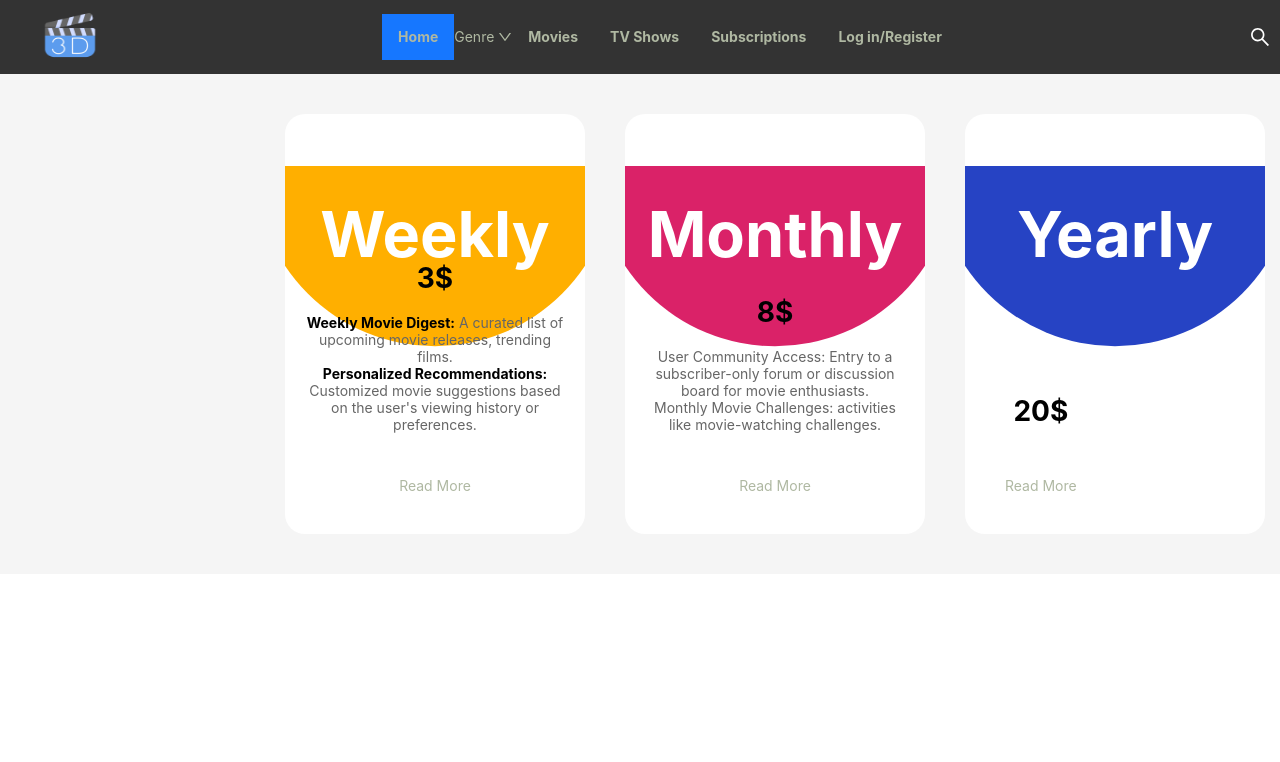
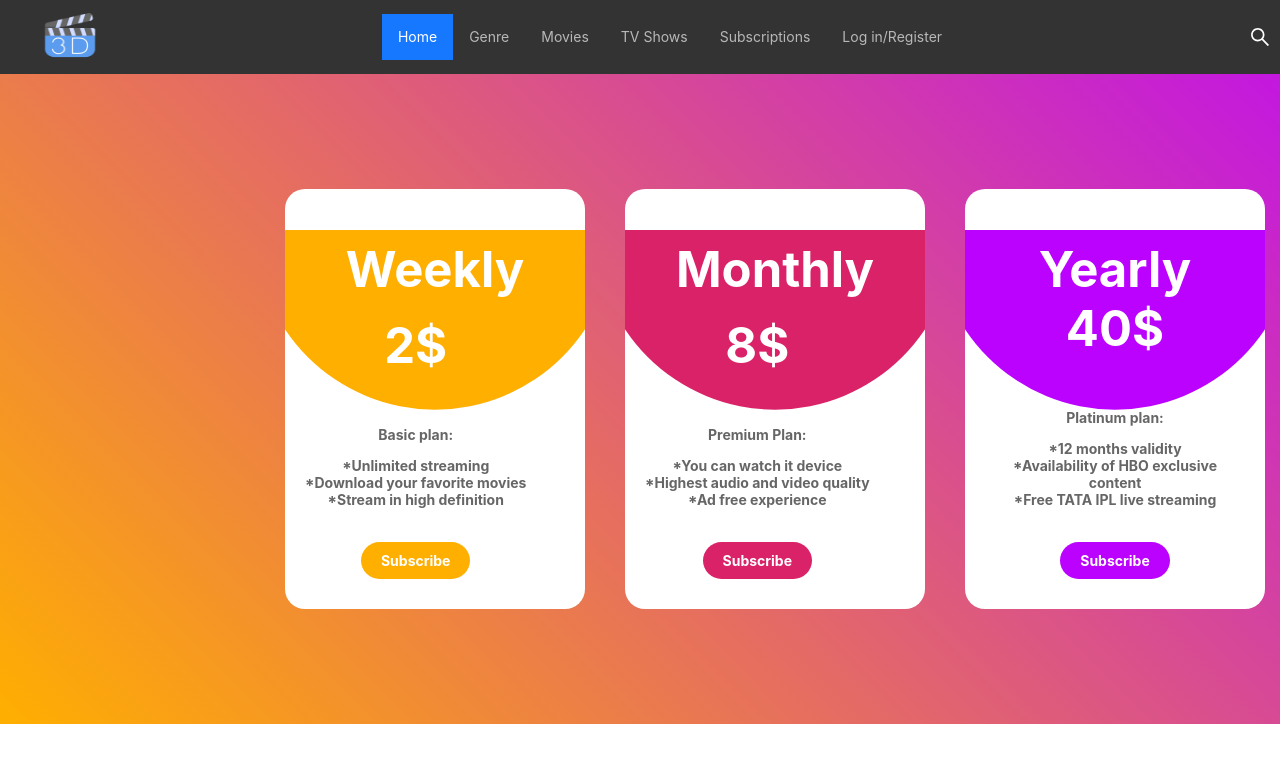
Before and after one commit to ibrahimMohs/Final-React-Project, a React (Create React App) app: page /subscriptions in a window 1280 px wide. Shown: the top 762 px of the page. Built offline with nearby package versions, Linux system fonts and the light colour scheme.

Commit message:
subscribtion ,header style

```diff
--- a/src/components/GenreMovies/GenreMovies.scss
+++ b/src/components/GenreMovies/GenreMovies.scss
@@ -32,3 +32,6 @@ $font-family: 'Playfair Display', serif;
       height: 30px;
     }
 }
+a{
+  font-weight: bold;
+}
--- a/src/components/Header/Header.scss
+++ b/src/components/Header/Header.scss
@@ -5,6 +5,9 @@
   padding: 10px;
   background-color: #333;
   color: white;
+
+a {
+    color: white !important;
 }
 
   .header-center {
@@ -12,8 +15,8 @@
     justify-content: center;
   }
 
-.header nav,
-.header-menu  {
+  nav,
+  .header-menu {
     flex-grow: 1;
     flex-shrink: 0;
     justify-content: center;
@@ -42,8 +45,8 @@
     cursor: pointer;
     margin-left: 10px;
   }
-.icon:hover{
-    background-color:violet;
+  .icon:hover {
+    background-color: violet;
   }
   .search-input {
     margin-left: 10px;
@@ -57,7 +60,7 @@
     color: black;
     border: 1px solid #ccc;
     border-radius: 4px;
-    box-shadow: 0 2px 8px rgba(0,0,0,0.15);
+    box-shadow: 0 2px 8px rgba(0, 0, 0, 0.15);
     padding: 10px;
     width: 300px;
     z-index: 100;
@@ -67,18 +70,13 @@
     display: none;
   }
 
-.header-logo{
-
-    img{
+  .header-logo {
+    img {
       width: 60px;
       height: 50px;
       margin-left: 30px;
     }
   }
-
-.header {
-
-
 
   .header-drawer-button {
     display: none;
@@ -87,7 +85,6 @@
   .header-menu {
     display: flex;
   }
-
 
   @media screen and (max-width: 768px) {
     .header-drawer-button {
@@ -100,28 +97,23 @@
   }
 }
 
-
-nav{
+nav {
   display: flex;
   align-items: center;
   justify-content: space-between;
   margin-left: auto !important;
   margin-right: auto !important;
 
-    ul{
+  ul {
     display: flex;
     background: none !important;
   }
 
-    .header-tools{
+  .header-tools {
     display: flex;
-
   }
 }
 
-main{
+main {
   padding: 0px !important;
 }
-a{
-    color: #afb8a2 !important;
-}
--- a/src/components/Header/Header.tsx
+++ b/src/components/Header/Header.tsx
@@ -1,5 +1,5 @@
 import './Header.scss';
-import { Badge, Button, Drawer, Dropdown, Input, Menu } from 'antd';
+import { Badge, Button, Drawer, Dropdown, Input, Menu, MenuProps } from 'antd';
 import { BellOutlined, DownOutlined, MenuOutlined, SearchOutlined } from '@ant-design/icons';
 import { Link, useNavigate } from 'react-router-dom';
 import { User } from '../../models/user';
@@ -9,7 +9,7 @@ import logo from '../../assets/images/logo.png';
 interface MenuItem {
   key: string;
   label: string;
-  path: string;
+  children?: MenuItem[];
 }
 
 type HeaderProps = {
@@ -22,23 +22,90 @@ export const Header = (props: HeaderProps) => {
   const [drawerVisible, setDrawerVisible] = useState(false);
   const navigate = useNavigate();
 
-  const menuItems: MenuItem[] = props.userInfo
-    ? [
-        { key: '/', label: 'Home', path: '/' },
-        { key: '1', label: 'Genre', path: '/genre' },
-        { key: '2', label: 'Movies', path: '/movies' },
-        { key: '3', label: 'TV Shows', path: '/tv-shows' },
-        { key: '4', label: 'Subscriptions', path: '/subscriptions' },
-        // { key: "5", label: "Log in/Register", path: "/login-register" },
-      ]
-    : [
-        { key: '/', label: 'Home', path: '/' },
-        { key: '1', label: 'Genre', path: '/genre' },
-        { key: '2', label: 'Movies', path: '/movies' },
-        { key: '3', label: 'TV Shows', path: '/tv-shows' },
-        { key: '4', label: 'Subscriptions', path: '/subscriptions' },
-        { key: '5', label: 'Log in/Register', path: '/login-register' },
+  const menuItems: MenuItem[] = [
+    { key: '/', label: 'Home' },
+    {
+      key: 'SubMenu',
+      label: 'Genre',
+      children: [
+        {
+          label: 'Action',
+          key: '/genre/Action',
+        },
+        {
+          label: 'Adventure',
+          key: '/genre/Adventure',
+        },
+        {
+          label: 'Animation',
+          key: '/genre/Animation',
+        },
+        {
+          label: 'Comedy',
+          key: '/genre/Comedy',
+        },
+        {
+          label: 'Drama',
+          key: '/genre/Drama',
+        },
+        {
+          label: 'Romance',
+          key: '/genre/Romance',
+        },
+        {
+          label: 'War',
+          key: '/genre/War',
+        },
+        {
+          label: 'Crime',
+          key: '/genre/Crime',
+        },
+        {
+          label: 'Documentary',
+          key: '/genre/Documentary',
+        },
+        {
+          label: 'Family',
+          key: '/genre/Family',
+        },
+        {
+          label: 'History',
+          key: '/genre/History',
+        },
+        {
+          label: 'Horror',
+          key: '/genre/Horror',
+        },
+        {
+          label: 'Thriller',
+          key: '/genre/Thriller',
+        },
+        {
+          label: 'Science Fiction',
+          key: '/genre/Science Fiction',
+        },
+        {
+          label: 'Music',
+          key: '/genre/Music',
+        },
+        {
+          label: 'Western',
+          key: '/genre/Western',
+        },
+      ],
+    },
+    { key: '/movies', label: 'Movies' },
+    { key: '/tv-shows', label: 'TV Shows' },
+    { key: '/subscriptions', label: 'Subscriptions' },
   ];
+
+  if (!props.userInfo) {
+    menuItems.push({ key: '/login-register', label: 'Log in/Register' });
+  }
+
+  const onClick: MenuProps['onClick'] = (e) => {
+    navigate(e.key);
+  };
 
   const onSearch = (value: string) => {
     if (value.trim()) {
@@ -52,18 +119,8 @@ export const Header = (props: HeaderProps) => {
     setDrawerVisible(!drawerVisible);
   };
 
-  // This function should only be declared once
-  const handleMenuClick = (e: any) => {
-    const menuItem = menuItems.find((item) => item.key === e.key);
-    if (menuItem) {
-      navigate(menuItem.path);
-    } else {
-      navigate(`/genre/${e.key}`);
-    }
-  };
-
   const genreMenu = (
-    <Menu onClick={handleMenuClick}>
+    <Menu>
       {/* Use genre names as keys or any other identifier you've set for genres */}
       <Menu.Item key="Action">Action</Menu.Item>
       <Menu.Item key="Adventure">Adventure</Menu.Item>
@@ -87,24 +144,6 @@ export const Header = (props: HeaderProps) => {
     </Menu>
   );
 
-  // This map should be placed directly where you are going to use it
-  const menuItemsComponents = menuItems.map((item) => {
-    if (item.label === 'Genre') {
-      return (
-        <Dropdown overlay={genreMenu} trigger={['click']} key={item.key}>
-          <a href="/" className="ant-dropdown-link" onClick={(e) => e.preventDefault()}>
-            Genre <DownOutlined />
-          </a>
-        </Dropdown>
-      );
-    }
-    return (
-      <Menu.Item key={item.key}>
-        <Link to={item.path}>{item.label}</Link>
-      </Menu.Item>
-    );
-  });
-
   return (
     <header className="header">
       <Link to="/" className="header-logo">
@@ -116,45 +155,24 @@ export const Header = (props: HeaderProps) => {
       </Button>
 
       <Drawer title="Menu" placement="right" closable={true} onClose={toggleDrawer} open={drawerVisible}>
-        {props.userInfo && (
-          <Menu theme="dark" mode="horizontal" defaultSelectedKeys={['/']} className="header-menu">
-            {menuItemsComponents}
-          </Menu>
-        )}
+        <Menu theme="dark" mode="vertical" defaultSelectedKeys={['/']} className="header-menu" items={menuItems} />
       </Drawer>
 
-      {props.userInfo ? (
       <nav>
-          <Menu theme="dark" mode="horizontal" defaultSelectedKeys={['/']} className="header-menu">
-            {menuItemsComponents}
-          </Menu>
+        <Menu theme="dark" onClick={onClick} mode="horizontal" defaultSelectedKeys={['/']} className="header-menu" items={menuItems} />
 
         <div className="header-tools">
           {searchActive && (
             <Input placeholder="Search" onPressEnter={(e) => onSearch(e.currentTarget.value)} onBlur={() => setSearchActive(false)} autoFocus />
           )}
           <SearchOutlined onClick={toggleSearch} className="icon search-icon" />
+          {props.userInfo && (
             <Badge count={notificationCount}>
               <BellOutlined className="icon notification-icon" />
             </Badge>
+          )}
         </div>
       </nav>
-      ) : (
-        <>
-          <nav>
-            <Menu theme="dark" mode="horizontal" defaultSelectedKeys={['/']} className="header-menu">
-              {menuItemsComponents}
-            </Menu>
-
-            <div className="header-tools">
-              {searchActive && (
-                <Input placeholder="Search" onPressEnter={(e) => onSearch(e.currentTarget.value)} onBlur={() => setSearchActive(false)} autoFocus />
-              )}
-              <SearchOutlined onClick={toggleSearch} className="icon search-icon" />
-            </div>
-          </nav>
-        </>
-      )}
     </header>
   );
 };
--- a/src/components/MovieDetails/MovieDetails.scss
+++ b/src/components/MovieDetails/MovieDetails.scss
@@ -24,6 +24,9 @@ $font-family: 'Playfair Display', serif;
     p{
         color: white;
     }
+    a{
+        color: white;
+    }
 
 }
 .movie-img{
--- a/src/components/MovieList/MovieList.scss
+++ b/src/components/MovieList/MovieList.scss
@@ -55,3 +55,6 @@ $font-family: 'Playfair Display', serif;
     margin-top: 10px;
   }
 }
+a{
+  color: white !important;
+}
--- a/src/components/Subscription/Subscription.scss
+++ b/src/components/Subscription/Subscription.scss
@@ -2,11 +2,14 @@
 .container{
     position:relative;
     width: 1550px;
+    height: 650px;
     padding: 20px;
     display: flex;
     justify-content: center;
     align-items: center;
     flex-wrap: wrap;
+    background: linear-gradient(45deg,#ffaf00, #bb02ff);
+
 
     .card{
         position: relative;
@@ -21,15 +24,11 @@
     }
 
 }
-.container:hover .card{
+
+.container .card.blured {
     filter: blur(20px);
     transform: scale(.9);
     opacity: .5;
-}
-.container .card:hover{
-    filter: blur(0);
-    transform: scale(1);
-    opacity: 1;
 }
 
 .container .card:hover .circle {
@@ -61,8 +60,8 @@
 
 .container .card h2 {
     color: #fff;
-    font-size: 4.5em;
-    padding: 30px 0;
+    font-size: 3.5em;
+    padding: 10px 0;
 
 };
 
@@ -75,7 +74,7 @@
 
 .container .card .content p {
     color: #666;
-    transition: 5s ease-in-out;
+    transition: 2s ease-in-out;
 }
 
 .container .card .content a {
@@ -85,21 +84,41 @@
     text-decoration: none;
     margin-top: 20px;
     transition: .8s ease-in-out;
+    color: white;
 };
 
+.container .card .content a {
+    color: white;
+}
+
 .container .card:nth-child(1) .circle,
-.container .card:nth-child(1).content a {
+.container .card:nth-child(1) .content a {
     background: #ffaf00;
 }
 
+.container .card:nth-child(1):hover .content a {
+    background: rgb(13, 14, 18);
+    color: #ffaf00;
+}
+
 .container .card:nth-child(2) .circle,
-.container .card:nth-child(2).content a {
+.container .card:nth-child(2) .content a {
      background: #da2268;
 }
 
-.container .card:nth-child(3).circle,
-.container .card:nth-child(3).content a {
+.container .card:nth-child(2):hover .content a {
+    background: rgb(13, 14, 18);
+    color: #da2268;
+}
+
+.container .card:nth-child(3) .circle,
+.container .card:nth-child(3) .content a {
      background: #bb02ff;
+}
+
+.container .card:nth-child(3):hover .content a {
+    background: rgb(13, 14, 18);
+    color: #bb02ff;
 }
 
 @keyframes colorChange {
@@ -121,7 +140,10 @@
     }
 };
 
-span{
-    color: black;
+.subp{
+    color: rgb(17, 16, 16);
     font-weight: bold;
 }
+subscribe-btn{
+    color: black;
+}
--- a/src/components/Subscription/Subscription.tsx
+++ b/src/components/Subscription/Subscription.tsx
@@ -1,47 +1,83 @@
 /* eslint-disable jsx-a11y/anchor-is-valid */
 import './Subscription.scss';
-import React from 'react';
+import React, { useState } from 'react';
 
 const Subscription = () => {
+  const [card1Blured, setCard1Blured] = useState(false);
+  const [card2Blured, setCard2Blured] = useState(false);
+  const [card3Blured, setCard3Blured] = useState(false);
+
+  const handleOnMouseEnter = (index: number) => {
+    switch (index) {
+      case 1:
+        setCard1Blured(false);
+        setCard2Blured(true);
+        setCard3Blured(true);
+        break;
+      case 2:
+        setCard1Blured(true);
+        setCard2Blured(false);
+        setCard3Blured(true);
+        break;
+      case 3:
+        setCard1Blured(true);
+        setCard2Blured(true);
+        setCard3Blured(false);
+        break;
+    }
+  };
+
+  const handleMouseOut = () => {
+    setCard1Blured(false);
+    setCard2Blured(false);
+    setCard3Blured(false);
+  };
+
   return (
     <>
       <div className="container">
-        <div className="card">
+        <div className={`card ${card1Blured ? 'blured' : ''}`} onMouseEnter={() => handleOnMouseEnter(1)} onMouseLeave={handleMouseOut}>
           <div className="circle">
             <h2>Weekly</h2>
           </div>
           <div className="content">
-            <h1>3$</h1>
-            <p>
-              <span>Weekly Movie Digest:</span> A curated list of upcoming movie releases, trending films.
-              <br />
-              <span>Personalized Recommendations:</span> Customized movie suggestions based on the user's viewing history or
-              preferences.
+            <h2>2$</h2>
+            <p className="subp">
+              <p>Basic plan:</p> *Unlimited streaming <br />
+              *Download your favorite movies <br />
+              *Stream in high definition
             </p>
-            <a href="#">Read More</a>
+            <div className="subscribe-btn">
+              <a href="#">Subscribe</a>
+            </div>
           </div>
         </div>
-        <div className="card">
+        <div className={`card ${card2Blured ? 'blured' : ''}`} onMouseEnter={() => handleOnMouseEnter(2)} onMouseLeave={handleMouseOut}>
           <div className="circle">
             <h2>Monthly</h2>
           </div>
           <div className="content">
-            <h1>8$</h1>
-            <p>
-              User Community Access: Entry to a subscriber-only forum or discussion board for movie enthusiasts. <br /> Monthly Movie Challenges:
-              activities like movie-watching challenges.{' '}
+            <h2>8$</h2>
+            <p className="subp">
+              <p>Premium Plan:</p> *You can watch it device <br />
+              *Highest audio and video quality <br />
+              *Ad free experience
             </p>
-            <a href="#">Read More</a>
+            <a href="#">Subscribe</a>
           </div>
         </div>
-        <div className="card">
+        <div className={`card ${card3Blured ? 'blured' : ''}`} onMouseEnter={() => handleOnMouseEnter(3)} onMouseLeave={handleMouseOut}>
           <div className="circle">
             <h2>Yearly</h2>
           </div>
           <div className="content">
-            <h1>20$</h1>
-            <p></p>
-            <a href="#">Read More</a>
+            <h2>40$</h2>
+            <p className="subp">
+              <p>Platinum plan:</p> *12 months validity <br />
+              *Availability of HBO exclusive content <br />
+              *Free TATA IPL live streaming
+            </p>
+            <a href="#">Subscribe</a>
           </div>
         </div>
       </div>
--- a/src/pages/LoginPage/LoginPage.tsx
+++ b/src/pages/LoginPage/LoginPage.tsx
@@ -83,7 +83,7 @@ const LoginPage: React.FC<LoginPageProps> = (props) => {
               WELCOME TO <br /> MovieLand{' '}
             </h1>
             <h2>Login </h2>
-            <div className="container">
+            <div className="login-container">
               <Form
                 name="basic"
                 labelCol={{ span: 8 }}
```
Lines whose indentation alone changed are shown as unchanged.
